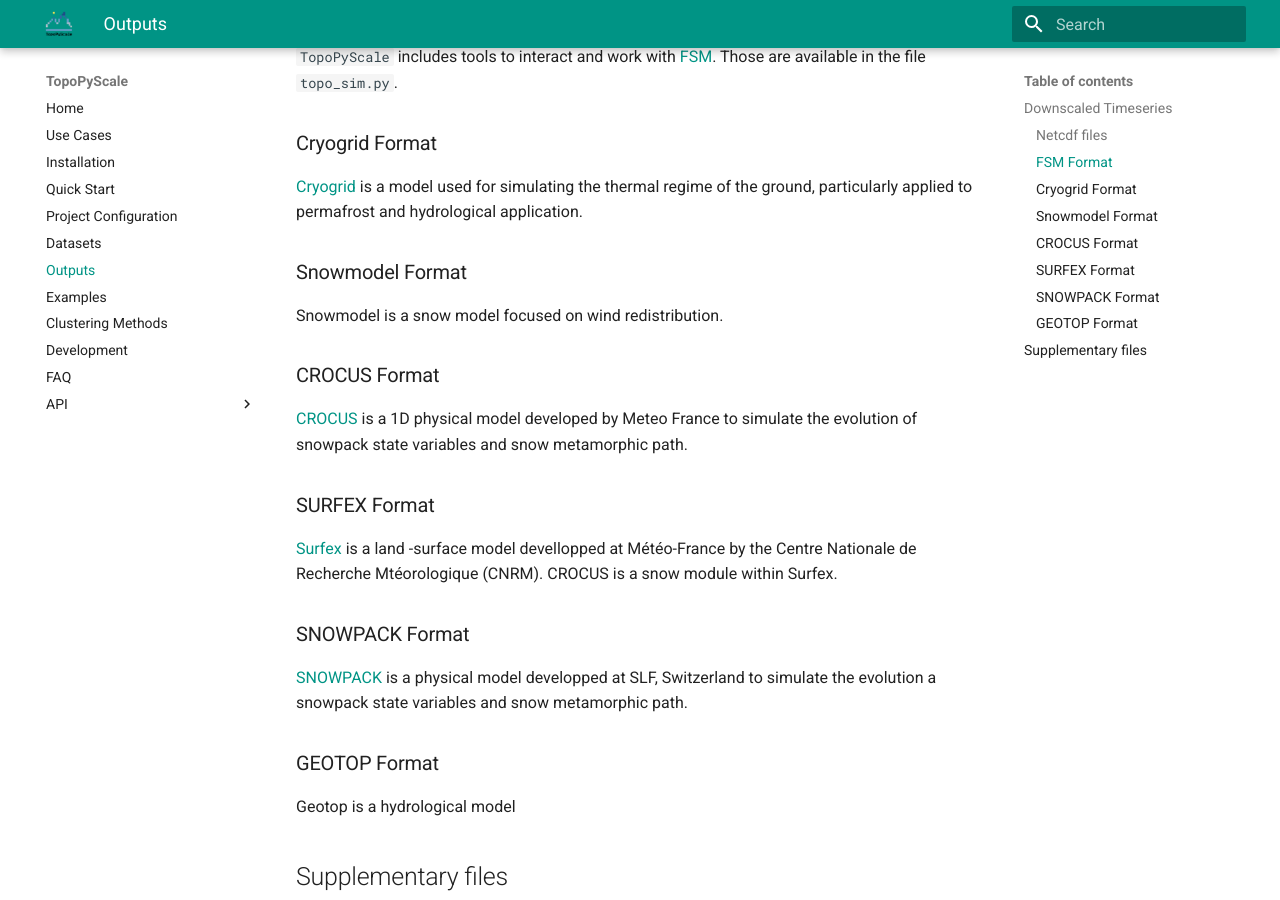
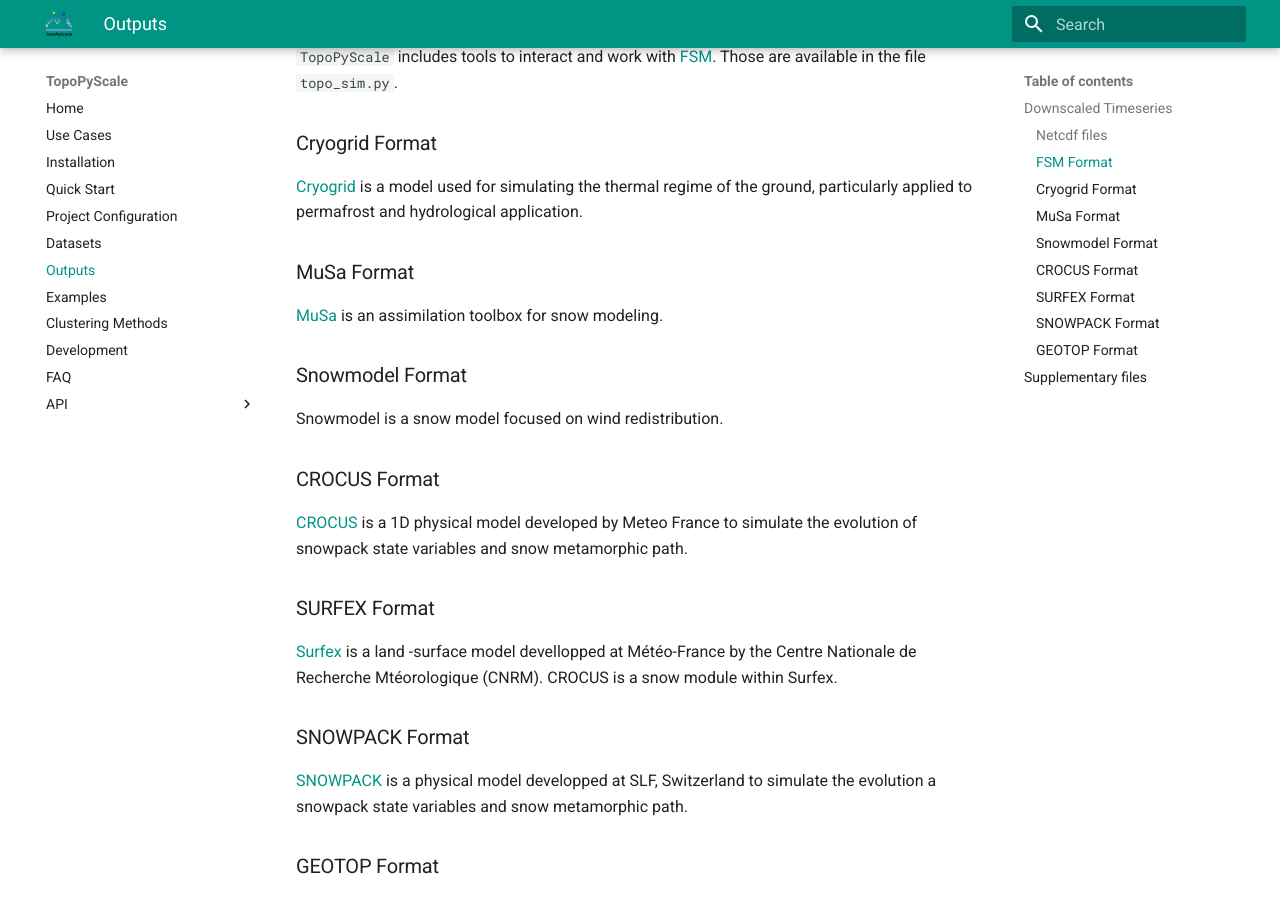
Before and after one commit to ArcticSnow/TopoPyScale, an MkDocs documentation site: the page built from doc/docs/05_outputs.md, in a window 1280 px wide and 900 px high, scrolled down 555 px. Built offline with MkDocs 1.6.1 and Material for MkDocs 9.7.7, drawn with Linux system fonts in a browser that asks for light colours.

Commit message:
doc: update

```diff
--- a/doc/docs/05_outputs.md
+++ b/doc/docs/05_outputs.md
@@ -12,6 +12,9 @@ It is possible to export netcdf files for a list of given variables. Otherwise,
 
 ### Cryogrid Format
 [Cryogrid](https://github.com/CryoGrid/CryoGrid) is a model used for simulating the thermal regime of the ground, particularly applied to permafrost and hydrological application.
+
+### MuSa Format
+[MuSa](https://github.com/ealonsogzl/MuSA) is an assimilation toolbox for snow modeling.
 
 ### Snowmodel Format
 Snowmodel is a snow model focused on wind redistribution.
```
Also changed, not shown: doc/docs/03_configurationFile.md (+0 -2 lines).
